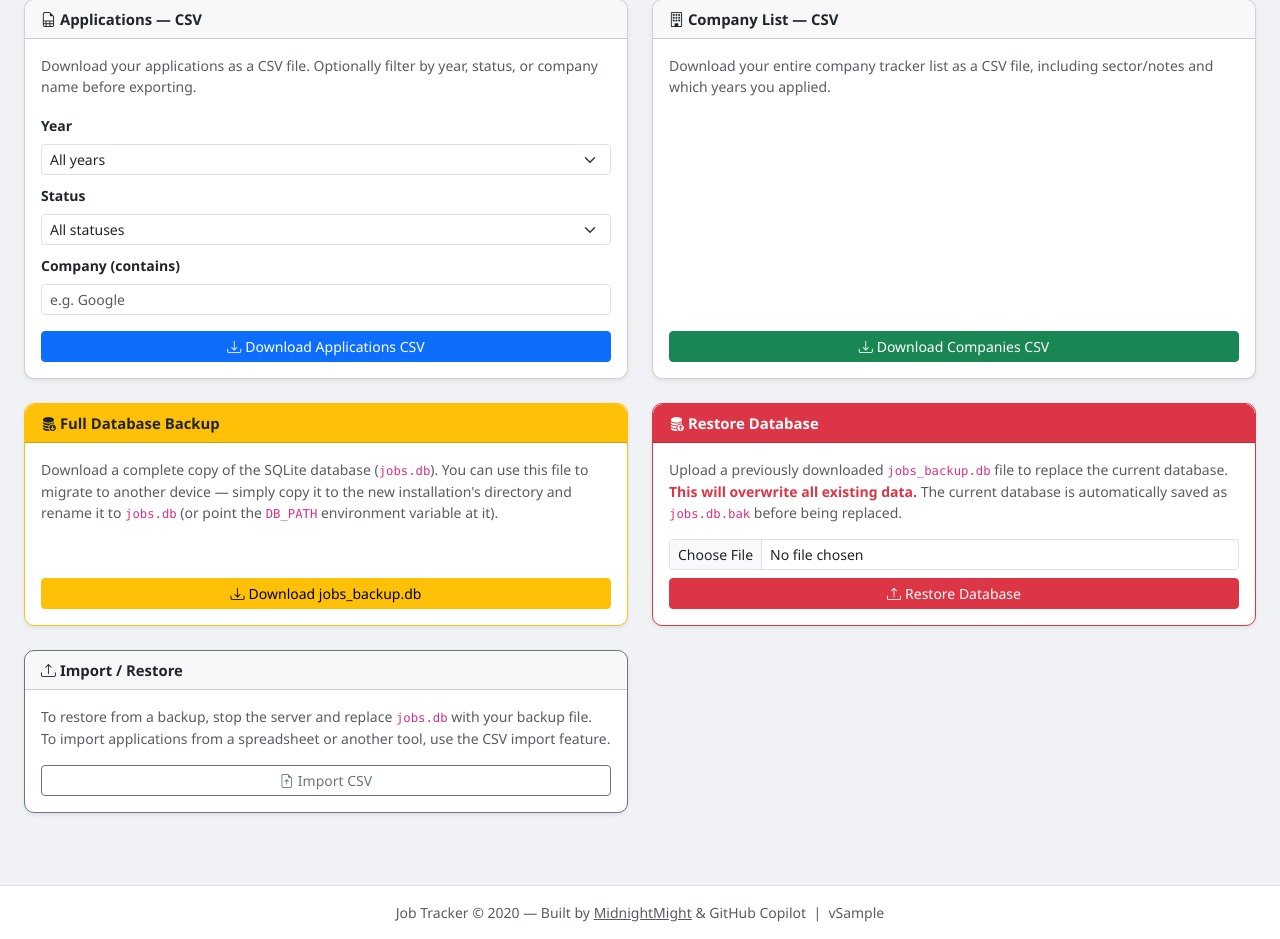
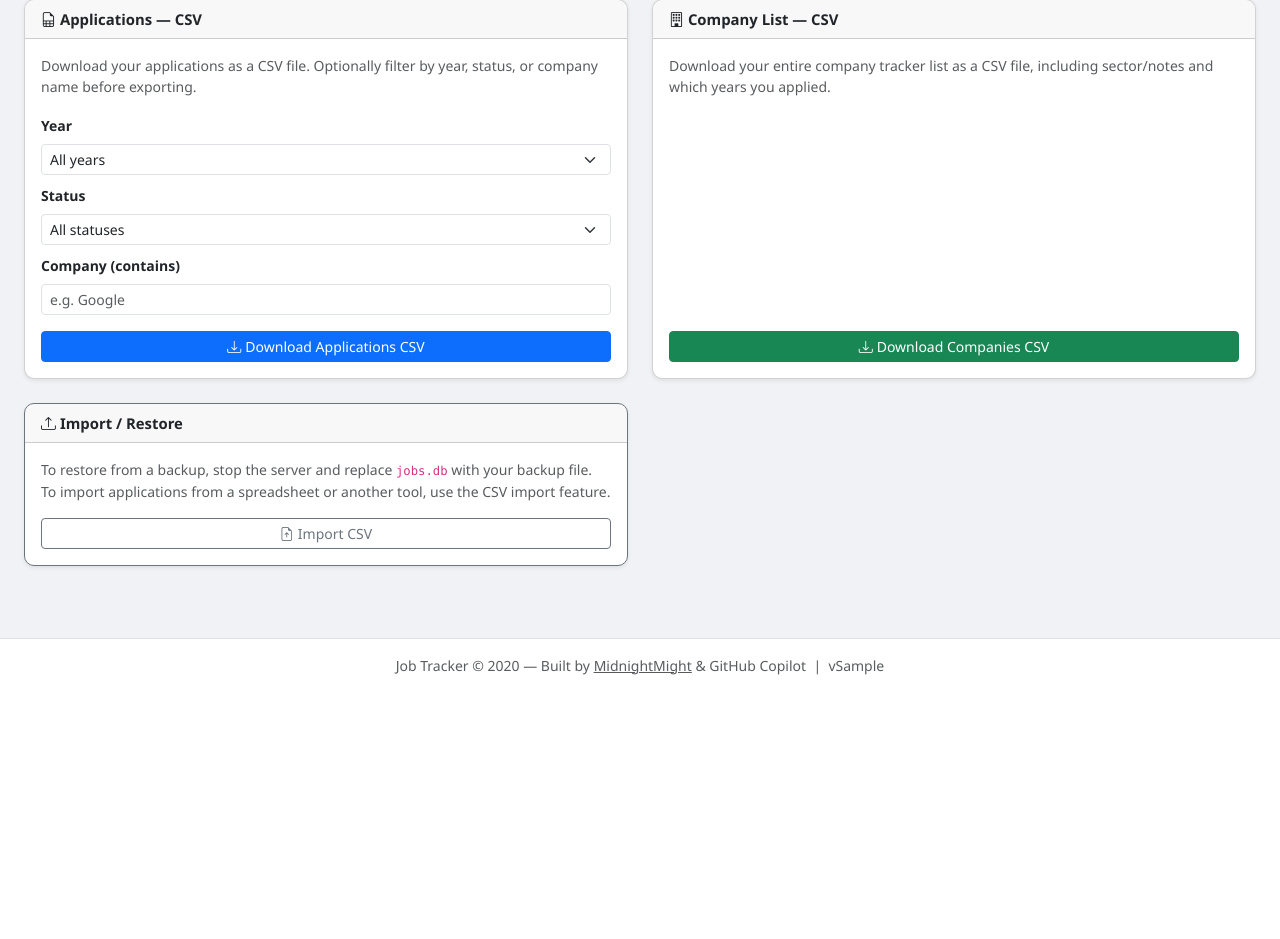
Before and after one commit to MidnightMight/Job_Application_tracker, a Python web app: template templates/export.html in a window 1280 px wide. Shown: the part 158-1097 px from the top of the page. After the commit the page ends 833 px from the top, so only its background shows below. Run offline with Jinja, Linux system fonts and the light colour scheme; the template is opened without the code that fills it: most values are stand-ins (such as "Sample title", 1, 10 or a date in 2020).

Commit message:
fix: persist data in ./data bind-mount, admin-only DB export/restore, improved export UI
Agent-Logs-Url: https://github.com/MidnightMight/Job_Application_tracker/sessions/85da339d-3536-46b7-90a0-f0e4d613a11e

Co-authored-by: MidnightMight <57821848+MidnightMight@users.noreply.github.com>

```diff
--- a/docker-compose.yml
+++ b/docker-compose.yml
@@ -8,13 +8,10 @@ services:
     ports:
       - "5000:5000"
     volumes:
-      - db_data:/data
+      - ./data:/data
     environment:
       # REQUIRED: set a strong, unique secret key before deploying
       - SECRET_KEY=${SECRET_KEY:?Set the SECRET_KEY environment variable before starting}
       - FLASK_DEBUG=0
       - PORT=5000
       - DB_PATH=/data/jobs.db
-
-volumes:
-  db_data:
--- a/routes/export.py
+++ b/routes/export.py
@@ -11,7 +11,7 @@ import tempfile
 from flask import Blueprint, flash, redirect, render_template, request, Response, send_file, url_for
 
 import db
-from .auth import login_required, current_user_id
+from .auth import admin_required, login_required, current_user_id
 
 bp = Blueprint("export", __name__)
 logger = logging.getLogger(__name__)
@@ -71,6 +71,7 @@ def export_applications():
 
 
 @bp.route("/export/companies")
+@login_required
 def export_companies():
     companies_list = db.get_companies()
     fields = [
@@ -90,6 +91,7 @@ def export_companies():
 
 
 @bp.route("/export/db")
+@admin_required
 def export_db():
     """Download a copy of the SQLite database for migration / backup."""
     logger.info("DB export requested by %s", request.remote_addr)
@@ -107,7 +109,7 @@ def export_db():
 
 
 @bp.route("/export/db/restore", methods=["POST"])
-@login_required
+@admin_required
 def restore_db():
     """Replace the current database with an uploaded backup file."""
     logger.info("DB restore requested by %s", request.remote_addr)
--- a/templates/export.html
+++ b/templates/export.html
@@ -60,17 +60,20 @@
     </div>
   </div>
 
-  <!-- Full DB Backup -->
+  {% if current_is_admin %}
+  <!-- Full DB Backup (admin only) -->
   <div class="col-md-6">
     <div class="card shadow-sm h-100 border-warning">
       <div class="card-header fw-semibold bg-warning text-dark">
         <i class="bi bi-database-fill-down me-1"></i>Full Database Backup
+        <span class="badge bg-dark ms-1 small">Admin</span>
       </div>
       <div class="card-body d-flex flex-column">
         <p class="text-muted small flex-grow-1">
-          Download a complete copy of the SQLite database (<code>jobs.db</code>). You can use this file to
-          migrate to another device — simply copy it to the new installation's directory and rename
-          it to <code>jobs.db</code> (or point the <code>DB_PATH</code> environment variable at it).
+          Download a complete copy of the SQLite database (<code>jobs.db</code>) containing
+          <strong>all users' data</strong>. Use this file to migrate to another device — copy it to
+          the new installation's <code>data/</code> folder and rename it to <code>jobs.db</code>
+          (or set the <code>DB_PATH</code> environment variable to point at it).
         </p>
         <a href="{{ url_for('export.export_db') }}" class="btn btn-warning btn-sm w-100 mt-auto">
           <i class="bi bi-download me-1"></i>Download jobs_backup.db
@@ -79,16 +82,17 @@
     </div>
   </div>
 
-  <!-- Restore Database -->
+  <!-- Restore Database (admin only) -->
   <div class="col-md-6">
     <div class="card shadow-sm h-100 border-danger">
       <div class="card-header fw-semibold bg-danger text-white">
         <i class="bi bi-database-fill-up me-1"></i>Restore Database
+        <span class="badge bg-dark ms-1 small">Admin</span>
       </div>
       <div class="card-body d-flex flex-column">
         <p class="text-muted small flex-grow-1">
           Upload a previously downloaded <code>jobs_backup.db</code> file to replace the current
-          database. <strong class="text-danger">This will overwrite all existing data.</strong>
+          database. <strong class="text-danger">This will overwrite all existing data for every user.</strong>
           The current database is automatically saved as <code>jobs.db.bak</code> before being replaced.
         </p>
         <form action="{{ url_for('export.restore_db') }}" method="post" enctype="multipart/form-data" class="mt-auto"
@@ -103,6 +107,7 @@
       </div>
     </div>
   </div>
+  {% endif %}
 
   <!-- Import reminder -->
   <div class="col-md-6">
```
